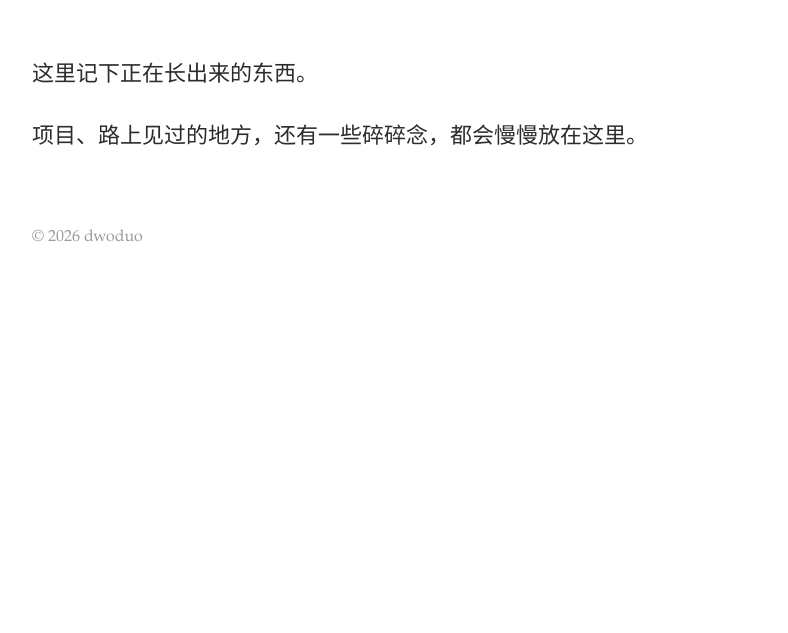
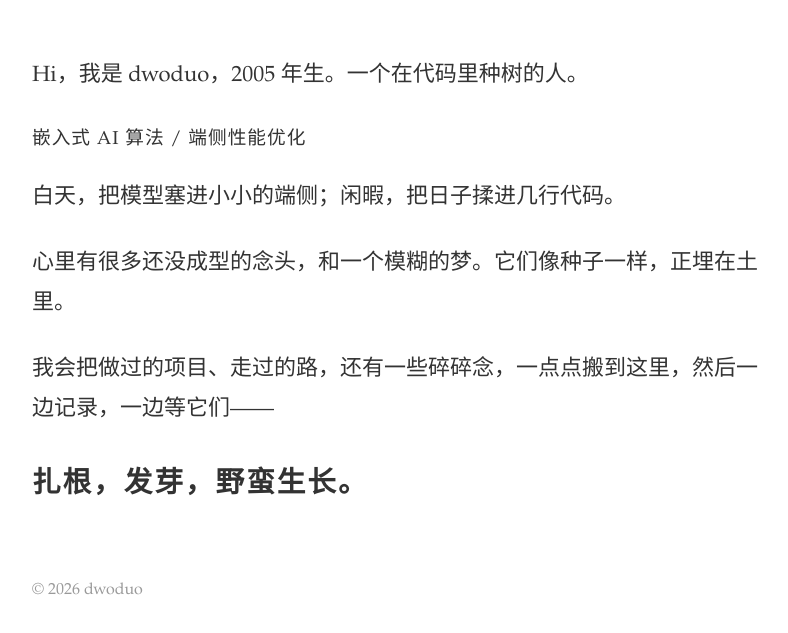
Before and after one commit to ENE-duo/astro-blog-starter-template, an Astro site: page / in a window 1280 px wide. Shown: the part 179-812 px from the top of the page, without its empty margins (240-1028 px from the left). Built offline with nearby package versions, Linux system fonts and the light colour scheme; Astro itself is replaced by a stand-in of ours.

Commit message:
Rewrite the homepage bio in a quieter magazine layout.

```diff
--- a/src/pages/index.astro
+++ b/src/pages/index.astro
@@ -12,10 +12,34 @@ import { SITE_TITLE, SITE_DESCRIPTION } from "../consts";
 	</head>
 	<body>
 		<Header />
-		<main>
-			<p>这里记下正在长出来的东西。</p>
-			<p>项目、路上见过的地方，还有一些碎碎念，都会慢慢放在这里。</p>
+		<main class="bio">
+			<p>Hi，我是 dwoduo，2005 年生。一个在代码里种树的人。</p>
+			<p class="role">嵌入式 AI 算法 / 端侧性能优化</p>
+			<p>白天，把模型塞进小小的端侧；闲暇，把日子揉进几行代码。</p>
+			<p>心里有很多还没成型的念头，和一个模糊的梦。它们像种子一样，正埋在土里。</p>
+			<p>我会把做过的项目、走过的路，还有一些碎碎念，一点点搬到这里，然后一边记录，一边等它们——</p>
+			<p class="motto">扎根，发芽，野蛮生长。</p>
 		</main>
 		<Footer />
 	</body>
 </html>
+
+<style>
+	.bio p {
+		line-height: 1.8;
+		color: #333;
+		margin-bottom: 1.2em;
+	}
+	.role {
+		color: #888;
+		font-size: 0.85em;
+		letter-spacing: 1px;
+	}
+	.motto {
+		margin-top: 30px;
+		color: #2c2c2c;
+		font-size: 1.3em;
+		font-weight: 700;
+		letter-spacing: 2px;
+	}
+</style>
```
